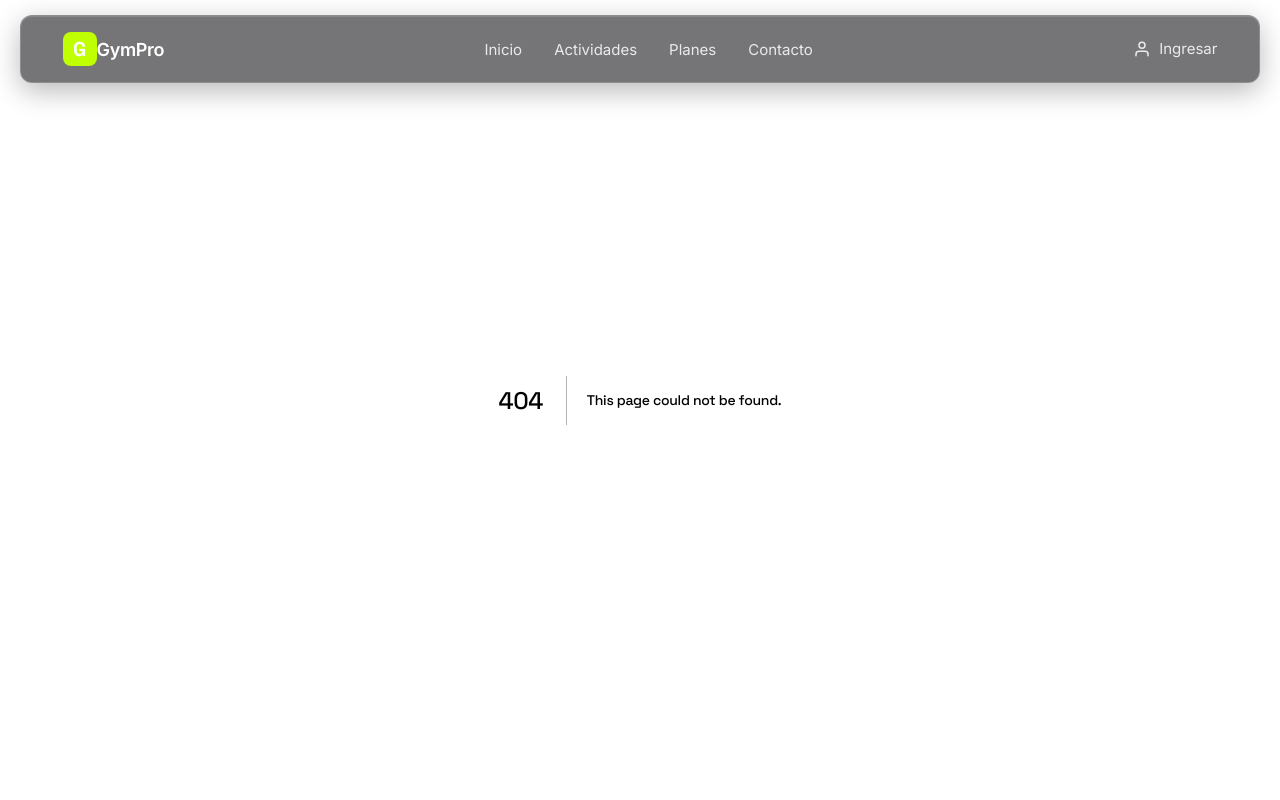
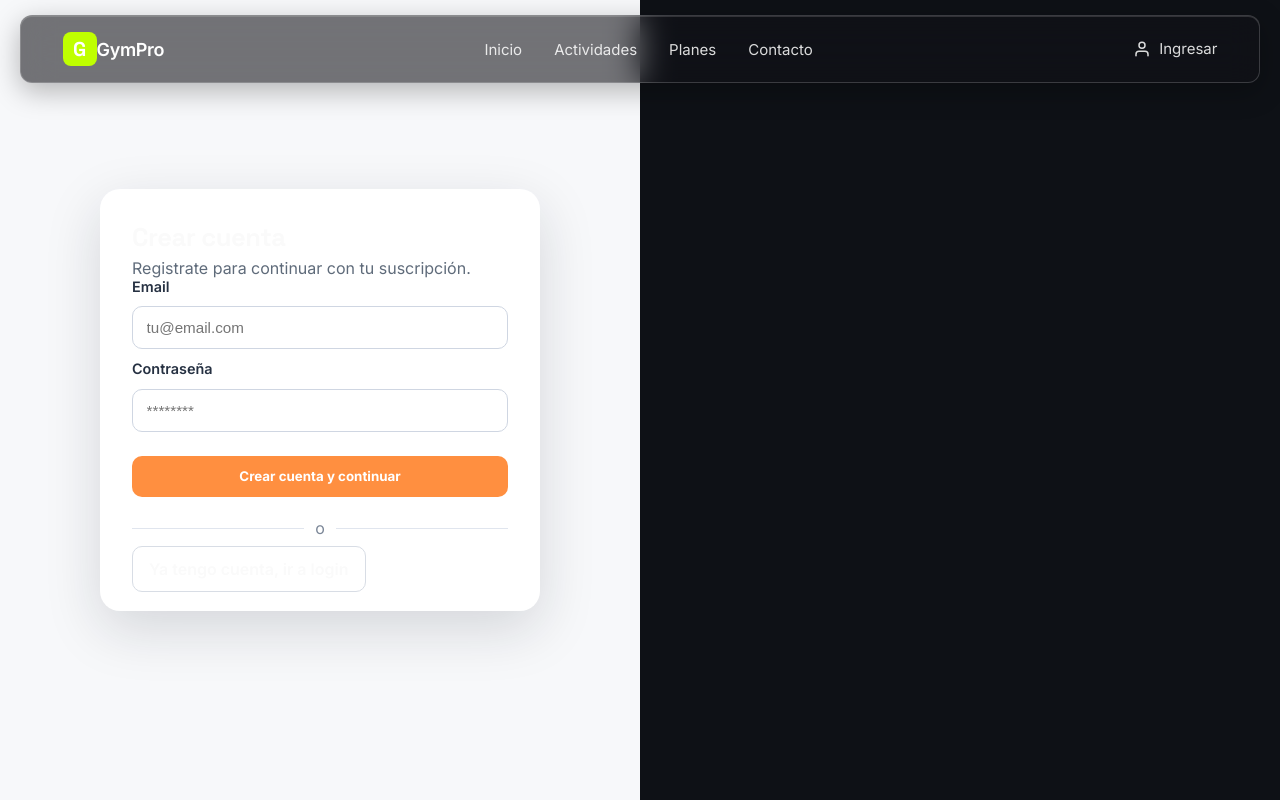
Before and after one commit to diego-gauto/gym-monorepo, a Next.js app in the folder apps/web/: page /register in a window 1280 px wide. Before the commit this address had no page. Built offline with nearby package versions, Linux system fonts and the light colour scheme.

Commit message:
Fix plan selection auth redirect flow

```diff
--- /dev/null
+++ b/apps/web/src/app/register/RegisterClient.tsx
@@ -0,0 +1,90 @@
+"use client";
+
+import Link from "next/link";
+import { useRouter } from "next/navigation";
+import { FormEvent, useMemo, useState } from "react";
+import styles from "../auth/page.module.css";
+import {
+  buildAuthParams,
+  buildCheckoutUrl,
+  createUser,
+  findUserByEmail,
+  loginUser,
+  persistPlan,
+  resolvePlan,
+} from "../../lib/auth-flow";
+
+type Props = {
+  initialPlan: string | null;
+  initialNext: string | null;
+};
+
+export default function RegisterClient({ initialPlan, initialNext }: Props) {
+  const router = useRouter();
+  const [message, setMessage] = useState<string | null>(null);
+
+  const planId = useMemo(() => resolvePlan(initialPlan), [initialPlan]);
+
+  const loginHref = useMemo(() => {
+    if (!planId) return "/login";
+    return `/login?${buildAuthParams(planId, initialNext).toString()}`;
+  }, [initialNext, planId]);
+
+  const handleSubmit = (event: FormEvent<HTMLFormElement>) => {
+    event.preventDefault();
+    const formData = new FormData(event.currentTarget);
+    const email = String(formData.get("email") ?? "").trim();
+    const password = String(formData.get("password") ?? "").trim();
+
+    if (!email || !password) {
+      setMessage("Completá email y contraseña para continuar.");
+      return;
+    }
+
+    if (!planId) {
+      setMessage("No encontramos el plan elegido. Volvé a planes y seleccioná uno nuevamente.");
+      return;
+    }
+
+    persistPlan(planId);
+
+    if (findUserByEmail(email)) {
+      setMessage("Esa cuenta ya existe. Te redirigimos a login para continuar.");
+      router.push(`/login?${buildAuthParams(planId, initialNext).toString()}`);
+      return;
+    }
+
+    createUser(email, password);
+    loginUser(email);
+
+    router.push(initialNext && initialNext.trim().length > 0 ? initialNext : buildCheckoutUrl(planId));
+  };
+
+  return (
+    <main className={styles.authPage}>
+      <section className={styles.formPanel}>
+        <div className={styles.card}>
+          <header>
+            <h2>Crear cuenta</h2>
+            <p>Registrate para continuar con tu suscripción.</p>
+          </header>
+
+          <form className={styles.form} onSubmit={handleSubmit}>
+            <label htmlFor="email">Email</label>
+            <input id="email" name="email" type="email" placeholder="tu@email.com" />
+
+            <label htmlFor="password">Contraseña</label>
+            <input id="password" name="password" type="password" placeholder="********" />
+
+            <button type="submit" className={styles.submit}>Crear cuenta y continuar</button>
+          </form>
+
+          {message && <p>{message}</p>}
+
+          <div className={styles.separator}><span>o</span></div>
+          <Link href={loginHref} className={styles.googleButton}>Ya tengo cuenta, ir a login</Link>
+        </div>
+      </section>
+    </main>
+  );
+}
--- /dev/null
+++ b/apps/web/src/app/register/page.tsx
@@ -0,0 +1,13 @@
+import RegisterClient from "./RegisterClient";
+
+type Props = {
+  searchParams?: Promise<Record<string, string | string[] | undefined>>;
+};
+
+export default async function RegisterPage({ searchParams }: Props) {
+  const params = (await searchParams) ?? {};
+  const plan = typeof params.plan === "string" ? params.plan : null;
+  const next = typeof params.next === "string" ? params.next : null;
+
+  return <RegisterClient initialPlan={plan} initialNext={next} />;
+}
--- a/apps/web/src/components/Navbar/Navbar.tsx
+++ b/apps/web/src/components/Navbar/Navbar.tsx
@@ -113,7 +113,7 @@ export default function Navbar() {
           </ul>
 
           <div className={styles.rightActions}>
-            <Link href="/auth/login" className={styles.loginLink}>
+            <Link href="/login" className={styles.loginLink}>
               <svg
                 className={styles.userIcon}
                 width="18"
--- /dev/null
+++ b/apps/web/src/lib/auth-flow.ts
@@ -0,0 +1,64 @@
+export type PlanId = "monthly" | "quarterly" | "yearly";
+
+const VALID_PLANS = new Set<PlanId>(["monthly", "quarterly", "yearly"]);
+
+export function isPlanId(value: string | null): value is PlanId {
+  return value !== null && VALID_PLANS.has(value as PlanId);
+}
+
+export function buildCheckoutUrl(planId: PlanId) {
+  return `/checkout/mercadopago?plan=${planId}`;
+}
+
+export function resolvePlan(planFromQuery: string | null): PlanId | null {
+  if (isPlanId(planFromQuery)) return planFromQuery;
+  if (typeof window === "undefined") return null;
+  const stored = window.localStorage.getItem("gym.selectedPlan");
+  return isPlanId(stored) ? stored : null;
+}
+
+export function buildAuthParams(planId: PlanId, next?: string | null) {
+  const params = new URLSearchParams();
+  params.set("plan", planId);
+  params.set("next", next && next.trim().length > 0 ? next : buildCheckoutUrl(planId));
+  return params;
+}
+
+export function persistPlan(planId: PlanId) {
+  if (typeof window === "undefined") return;
+  window.localStorage.setItem("gym.selectedPlan", planId);
+}
+
+type StoredUser = { email: string; password: string };
+
+function loadUsers(): StoredUser[] {
+  if (typeof window === "undefined") return [];
+  const raw = window.localStorage.getItem("gym.users");
+  if (!raw) return [];
+  try {
+    const parsed = JSON.parse(raw) as StoredUser[];
+    return Array.isArray(parsed) ? parsed : [];
+  } catch {
+    return [];
+  }
+}
+
+function saveUsers(users: StoredUser[]) {
+  if (typeof window === "undefined") return;
+  window.localStorage.setItem("gym.users", JSON.stringify(users));
+}
+
+export function findUserByEmail(email: string) {
+  return loadUsers().find((user) => user.email.toLowerCase() === email.toLowerCase()) ?? null;
+}
+
+export function createUser(email: string, password: string) {
+  const users = loadUsers();
+  users.push({ email, password });
+  saveUsers(users);
+}
+
+export function loginUser(email: string) {
+  if (typeof window === "undefined") return;
+  window.localStorage.setItem("gym.session", JSON.stringify({ email }));
+}
```
Also changed, not shown: apps/web/src/app/login/LoginClient.tsx (added, +85 -0 lines), apps/web/src/app/login/page.tsx (added, +13 -0 lines), apps/web/src/components/Plans/Plans.tsx (+3 -29 lines).
